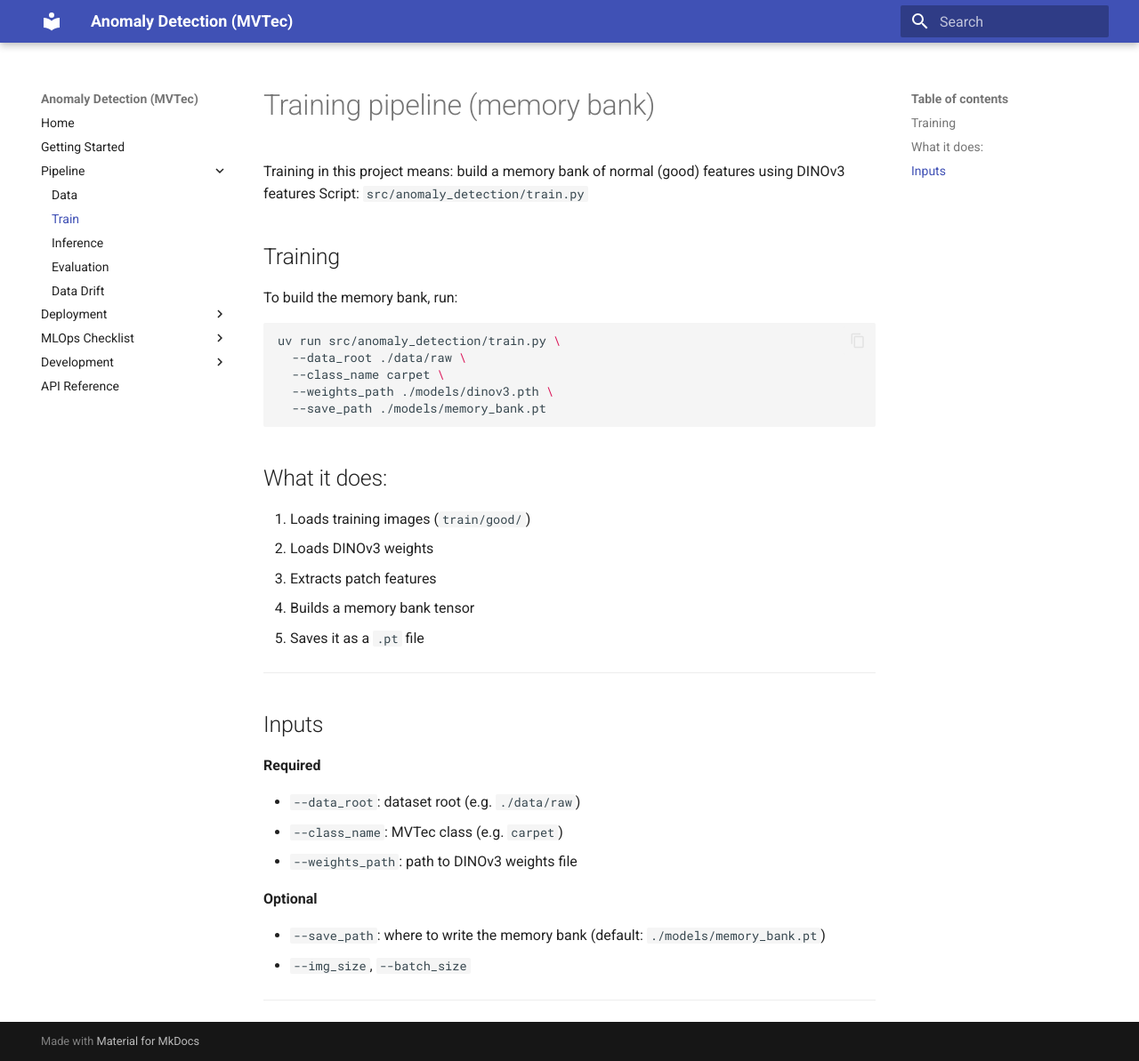
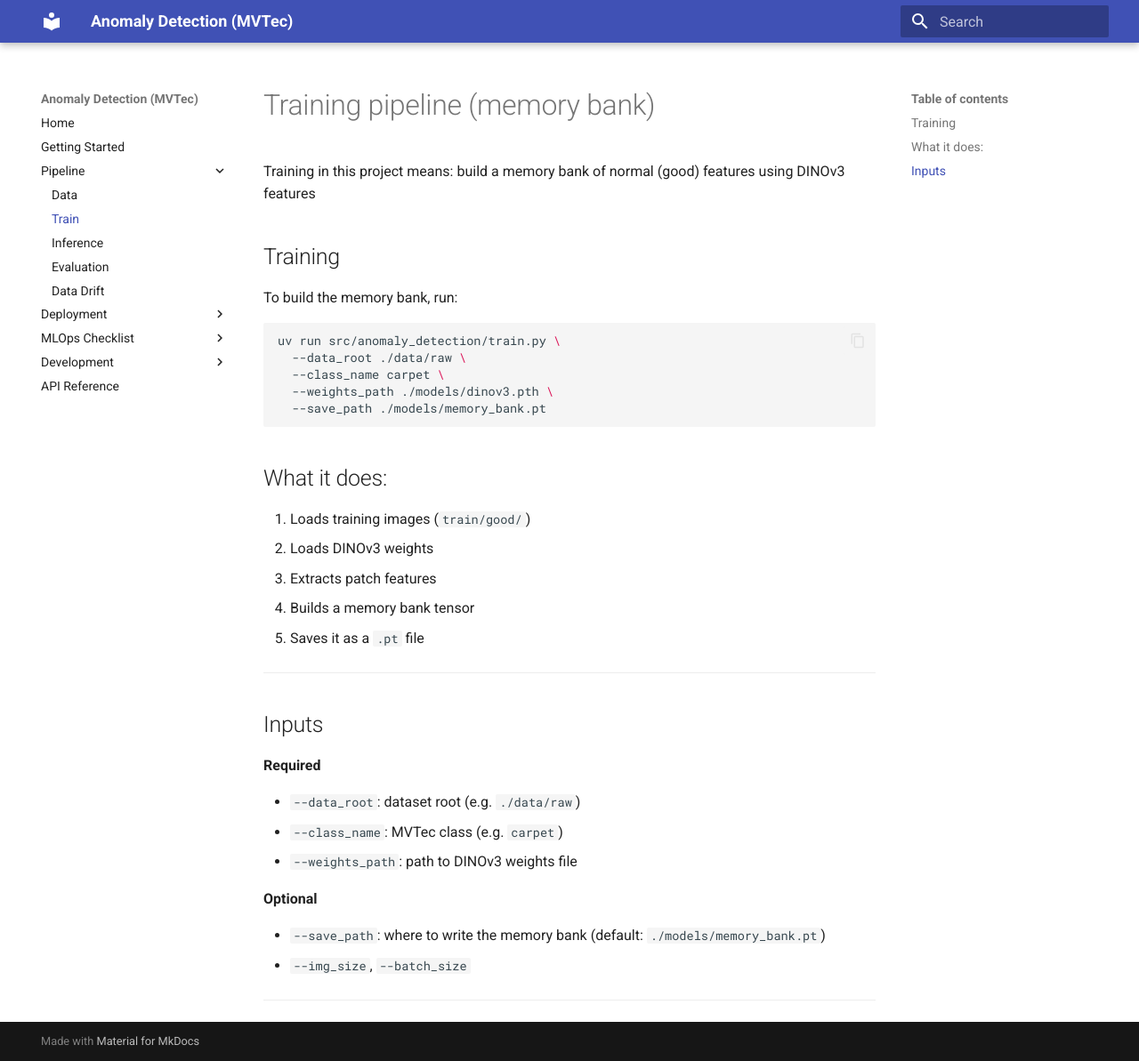
Before and after one commit to Kxlar/MLOPs_Project, an MkDocs documentation site: the page built from docs/source/pipeline/train.md, in a window 1280 px wide and 1193 px high. Shown: the whole window at 89% size. Built offline with MkDocs 1.6.1 and Material for MkDocs 9.7.7, drawn with Linux system fonts in a browser that asks for light colours.

Commit message:
train.md update

```diff
--- a/docs/source/pipeline/train.md
+++ b/docs/source/pipeline/train.md
@@ -2,7 +2,7 @@
 
 # Training pipeline (memory bank)
 
-Training in this project means: build a memory bank of normal (good) features using DINOv3 features Script: `src/anomaly_detection/train.py`
+Training in this project means: build a memory bank of normal (good) features using DINOv3 features
 
 ## Training
 To build the memory bank, run:
```
